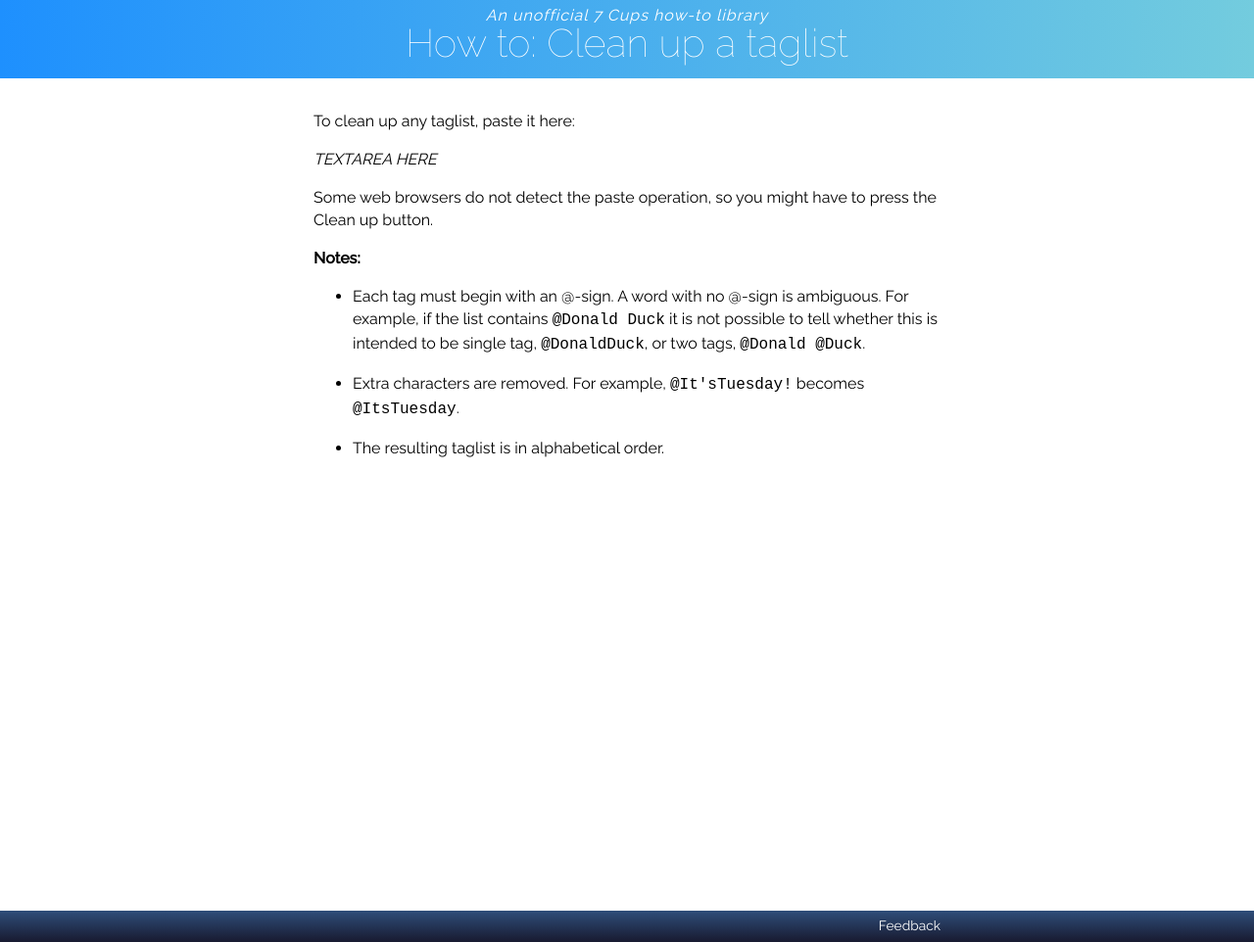
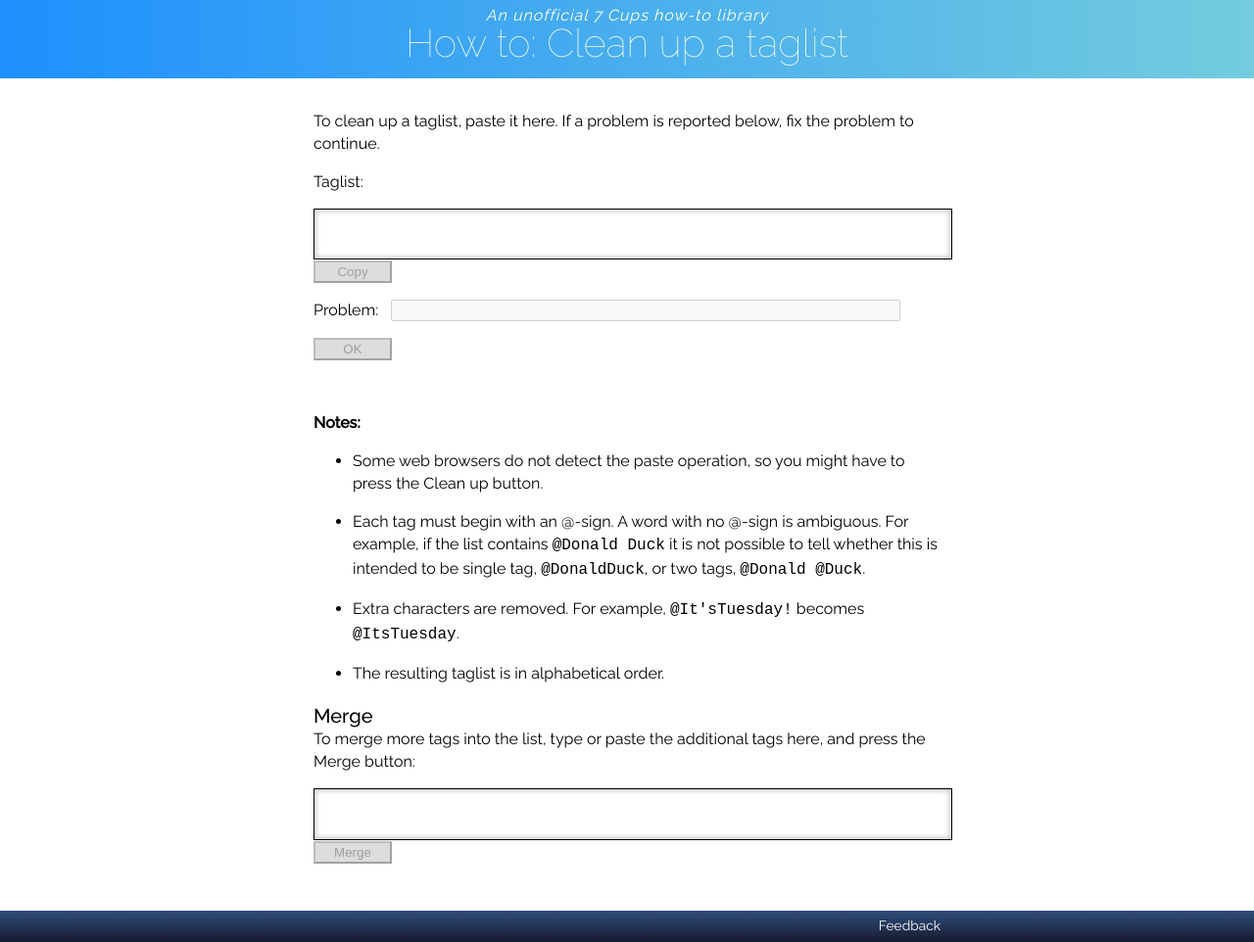
Before and after one commit to RarelyCharlie/rarelycharlie.github.io, a Jekyll site: the page built from _draft/taglist-cleanup.md, in a window 1280 px wide and 962 px high. Shown: the whole window at 98% size. Built offline with Jekyll 4.4.1, drawn with Linux system fonts in a browser that asks for light colours.

Commit message:
dump some contents

```diff
--- a/_draft/taglist-cleanup.md
+++ b/_draft/taglist-cleanup.md
@@ -3,16 +3,48 @@ title: Clean up a taglist
 layout: howto
 feedback: https://www.7cups.com/@RarelyCharlie
 ---
-To clean up any taglist, paste it here:
+<style>
+#list, #list2 {width: 100%; min-height: 4em; border: 1px solid #000; padding: 1ex; font-size: 10px; line-height: 12px;
+	box-shadow: inset #ccc 0 0 1ex 2px; resize: none; font-family: inherit; user-select: text;}
+.bad {background: #6df;}
+p[disabled] {color: #aaa;}
+#problem-tags {width: 32em;}
+#problem-report {height: 20px;}
+#copied {transform: opacity 2s;}
+button {min-width: 6em; padding: 2px; background: #7fb;}
+button[disabled] {background: #ddd;}
+progress {width: 100%;}
+</style>
+To clean up a taglist, paste it here. If a problem is reported below, fix the problem to continue.
 
-*TEXTAREA HERE*
+Taglist:
 
-Some web browsers do not detect the paste operation, so you might have to press the Clean up button.
+<div id="list" contenteditable="true" spellcheck="false" onkeyup="Cleanup.trigger(this)" onpaste="Cleanup.trigger(this)"></div>
+
+<button id="copy" onclick="Cleanup.copy()" disabled>Copy</button> <span id="copied"></span>
+
+Problem: <input type="text" id="problem-tags" onkeyup="Cleanup.tagskey()" disabled>
+{:#problem .disabled}
+
+<button id="problem-fix" onclick="Cleanup.fix()" disabled>OK</button>
+
+<p id="problem-report"></p>
+
+
 
 **Notes:**
+
+ - Some web browsers do not detect the paste operation, so you might have to press the Clean up button.
 
  - Each tag must begin with an @-sign. A word with no @-sign is ambiguous. For example, if the list contains `@Donald Duck` it is not possible to tell whether this is intended to be single tag, `@DonaldDuck`, or two tags, `@Donald @Duck`.
 
  - Extra characters are removed. For example, `@It'sTuesday!` becomes `@ItsTuesday`.
 
  - The resulting taglist is in alphabetical order.
+
+### Merge
+To merge more tags into the list, type or paste the additional tags here, and press the Merge button:
+
+<div id="list2" contenteditable="true" spellcheck="false" onkeyup="Cleanup.trigger(this)" onpaste="Cleanup.trigger(this)"></div>
+
+<button id="merge" onclick="Cleanup.merge()" disabled>Merge</button>
```
